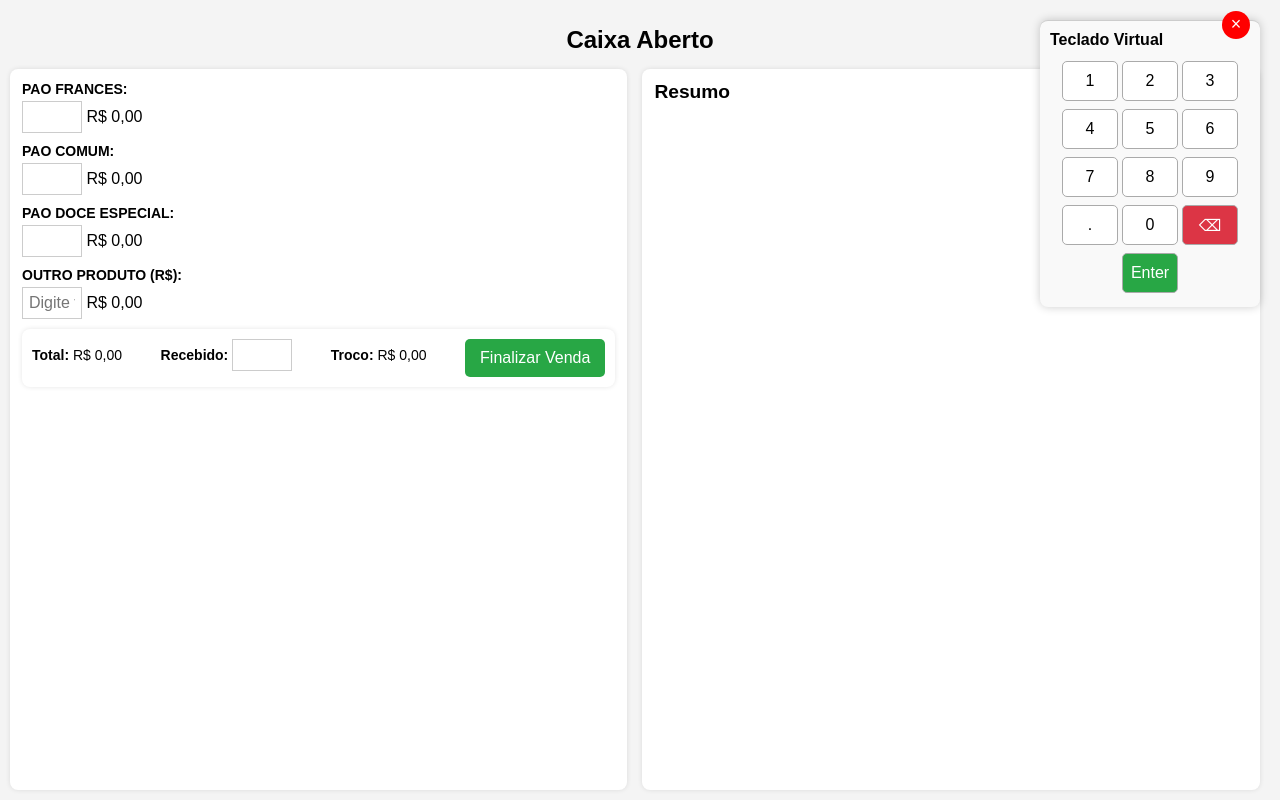
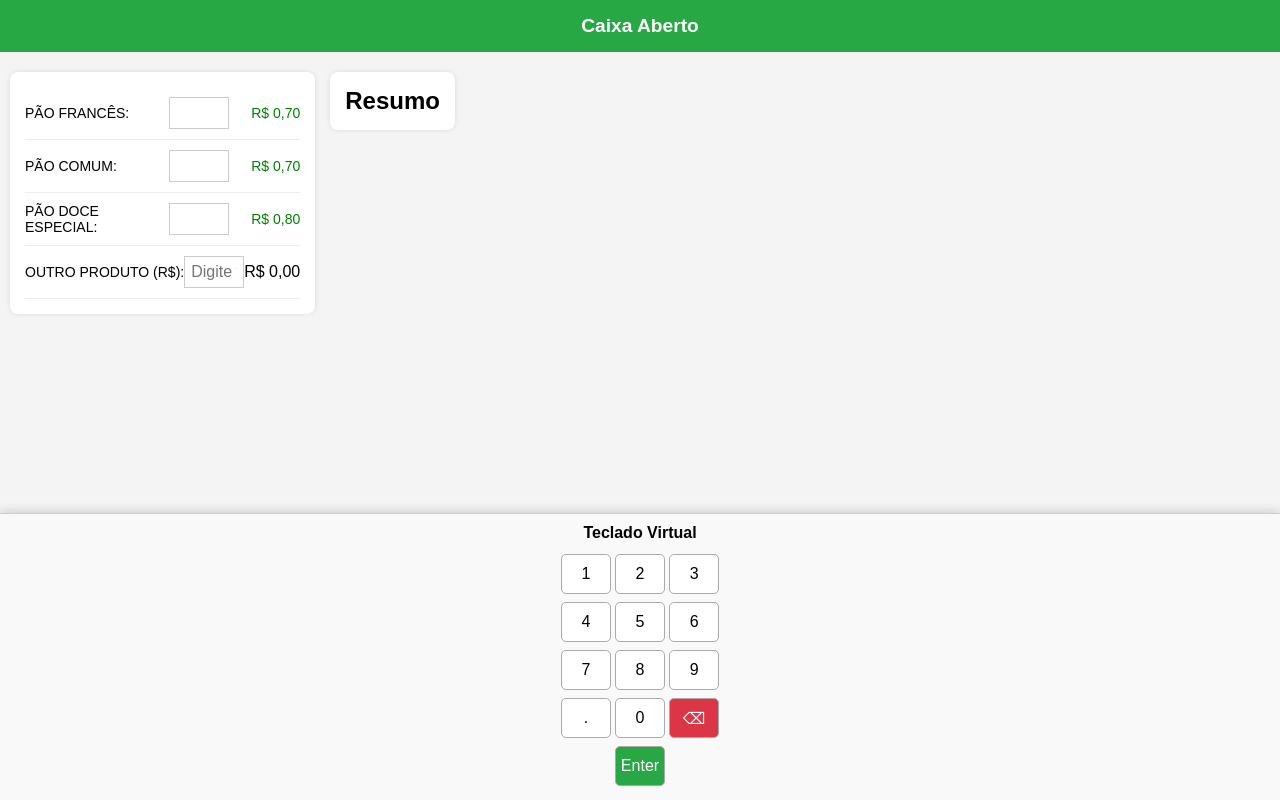
Before and after one commit to Tvf007/calculadora-atualizada, a plain HTML site: page index.html in a window 1280 px wide. Drawn offline with Linux system fonts and the light colour scheme.

Commit message:
Update index.html

```diff
--- a/index.html
+++ b/index.html
@@ -7,50 +7,64 @@
   <style>
     * {
       box-sizing: border-box;
+      margin: 0;
+      padding: 0;
     }
     body {
       font-family: Arial, sans-serif;
-      margin: 0;
-      padding: 10px;
       background: #f4f4f4;
-      min-height: 100vh;
       display: flex;
       flex-direction: column;
+      min-height: 100vh;
     }
     h1 {
       text-align: center;
-      margin-bottom: 15px;
-      font-size: 1.5em;
+      padding: 15px;
+      font-size: 1.2em;
+      background-color: #28a745;
+      color: white;
+      margin-bottom: 10px;
     }
     .container {
       display: flex;
       flex-direction: row;
+      flex-grow: 1;
       gap: 15px;
-      flex-grow: 1;
-      flex-wrap: wrap;
+      padding: 10px;
+      overflow: hidden;
     }
     .col-esquerda,
     .col-direita {
       background: #fff;
       border-radius: 8px;
-      padding: 12px;
+      padding: 15px;
       box-shadow: 0 0 5px rgba(0,0,0,0.1);
-      width: 100%;
+      display: flex;
+      flex-direction: column;
+      justify-content: space-between;
+      height: 100%;
+      overflow-y: auto;
     }
-    @media (min-width: 768px) {
+    @media (max-width: 768px) {
+      .container {
+        flex-direction: column;
+      }
       .col-esquerda,
       .col-direita {
-        width: 49%;
+        height: auto;
+        margin-bottom: 15px;
       }
     }
     .produto {
-      margin-bottom: 10px;
+      display: flex;
+      justify-content: space-between;
+      align-items: center;
+      padding: 10px 0;
+      border-bottom: 1px solid #eee;
     }
     label {
-      display: block;
-      margin-bottom: 4px;
       font-size: 14px;
-      font-weight: bold;
+      flex: 2;
     }
     input[type="text"] {
       width: 60px;
@@ -58,46 +72,36 @@
       font-size: 16px;
       border: 1px solid #ccc;
       outline: none;
+      text-align: right;
     }
-    input:focus {
-      border-color: #28a745;
-      box-shadow: 0 0 0 2px rgba(40, 167, 69, 0.2);
+    .preco {
+      font-size: 14px;
+      color: green;
+      flex: 1;
+      text-align: right;
     }
-    ul {
-      list-style-type: none;
-      padding-left: 0;
-      margin-top: 8px;
+
+    .rodape {
+      position: sticky;
+      bottom: 0;
+      background: #fff;
+      padding: 15px;
+      box-shadow: 0 -2px 5px rgba(0,0,0,0.1);
+      display: flex;
+      justify-content: space-around;
+      align-items: center;
+      z-index: 999;
     }
-    li {
-      background: #fff;
-      margin: 2px 0;
-      padding: 6px;
-      border-radius: 4px;
+
+    .rodape div {
+      flex: 1;
+      text-align: center;
       font-size: 14px;
     }
-    #notaFiscal h2 {
-      margin-top: 0;
-      font-size: 1.2em;
-    }
-    .rodape {
-      display: flex;
-      justify-content: space-between;
-      align-items: center;
-      margin-top: 10px;
-      padding: 10px;
-      background: #fff;
-      border-radius: 8px;
-      box-shadow: 0 0 5px rgba(0,0,0,0.1);
-      font-size: 14px;
-      position: relative;
-      z-index: 1;
-    }
-    .rodape div {
-      margin-bottom: 6px;
-    }
+
     .rodape button {
-      width: auto;
-      padding: 10px 15px;
+      flex: 2;
+      padding: 12px;
       font-size: 16px;
       background-color: #28a745;
       color: white;
@@ -105,6 +109,7 @@
       border-radius: 5px;
       cursor: pointer;
     }
+
     .rodape button:hover {
       background-color: #218838;
     }
@@ -116,36 +121,21 @@
       left: 0;
       right: 0;
       z-index: 1000;
+      background: #f9f9f9;
       border-top: 1px solid #ccc;
-      background: #f9f9f9;
-      border-radius: 10px 10px 0 0;
       padding: 10px;
       box-shadow: 0 -2px 10px rgba(0,0,0,0.15);
       display: flex;
       flex-direction: column;
       align-items: center;
     }
-    .fechar-teclado-btn {
-      position: absolute;
-      top: -10px;
-      right: 10px;
-      width: 28px;
-      height: 28px;
-      background-color: red;
-      color: white;
-      font-size: 18px;
-      text-align: center;
-      line-height: 26px;
-      border-radius: 50%;
-      cursor: pointer;
-      z-index: 1001;
-      display: none;
-    }
+
     .teclado-numerico h3 {
       margin-top: 0;
       margin-bottom: 8px;
       font-size: 16px;
     }
+
     .teclado-numerico button {
       width: 28%;
       height: 40px;
@@ -156,79 +146,62 @@
       border-radius: 5px;
       background-color: #fff;
     }
+
     .teclado-numerico button.enter {
       background-color: #28a745;
       color: white;
     }
+
     .teclado-numerico button.backspace {
       background-color: #dc3545;
       color: white;
     }
 
-    @media (min-width: 600px) {
-      .teclado-numerico {
-        bottom: auto;
-        top: 20px;
-        right: 20px;
-        left: auto;
-        width: 220px;
-        max-width: 90vw;
-        border-radius: 8px;
-        padding: 10px;
-        box-shadow: 0 0 10px rgba(0,0,0,0.2);
-      }
-      .fechar-teclado-btn {
-        display: block;
-      }
+    ul {
+      list-style-type: none;
+      padding-left: 0;
     }
 
-    .nota-item {
-      border: 1px solid #ccc;
-      padding: 8px;
-      margin-bottom: 10px;
-      border-radius: 6px;
+    li {
+      margin: 4px 0;
+      padding: 6px;
+      background: #f9f9f9;
+      border-radius: 4px;
     }
-    .nota-header {
-      font-weight: bold;
-      margin-bottom: 5px;
-    }
+
     #mensagemValidacao {
       color: red;
       margin-top: 10px;
+      text-align: center;
     }
   </style>
 </head>
 <body>
+
 <h1>Caixa Aberto</h1>
+
 <div class="container">
   <!-- Coluna Esquerda -->
   <div class="col-esquerda">
     <div class="produto">
-      <label for="quantidadePaoFrances">PAO FRANCES:</label>
+      <label for="quantidadePaoFrances">PÃO FRANCÊS:</label>
       <input type="text" id="quantidadePaoFrances" onclick="abrirTeclado(this)" readonly>
-      <span id="resultadoPaoFrances">R$ 0,00</span>
+      <span class="preco">R$ 0,70</span>
     </div>
     <div class="produto">
-      <label for="quantidadePaoDoceComum">PAO COMUM:</label>
+      <label for="quantidadePaoDoceComum">PÃO COMUM:</label>
       <input type="text" id="quantidadePaoDoceComum" onclick="abrirTeclado(this)" readonly>
-      <span id="resultadoPaoDoceComum">R$ 0,00</span>
+      <span class="preco">R$ 0,70</span>
     </div>
     <div class="produto">
-      <label for="quantidadePaoDoceEspecial">PAO DOCE ESPECIAL:</label>
+      <label for="quantidadePaoDoceEspecial">PÃO DOCE ESPECIAL:</label>
       <input type="text" id="quantidadePaoDoceEspecial" onclick="abrirTeclado(this)" readonly>
-      <span id="resultadoPaoDoceEspecial">R$ 0,00</span>
+      <span class="preco">R$ 0,80</span>
     </div>
     <div class="produto">
       <label for="valorEntrada">OUTRO PRODUTO (R$):</label>
       <input type="text" id="valorEntrada" placeholder="Digite valor" onclick="abrirTeclado(this)" readonly>
       <span id="resultadoAcumulado">R$ 0,00</span>
-    </div>
-    <!-- Rodapé dentro da coluna esquerda -->
-    <div class="rodape">
-      <div><strong>Total:</strong> <span id="valorTotal">R$ 0,00</span></div>
-      <div><strong>Recebido:</strong> <input type="text" id="valorRecebido" onclick="abrirTeclado(this)" readonly></div>
-      <div><strong>Troco:</strong> <span id="valorTroco">R$ 0,00</span></div>
-      <button onclick="proximoCliente()">Finalizar Venda</button>
     </div>
   </div>
 
@@ -238,18 +211,20 @@
       <h2>Resumo</h2>
       <ul id="listaItens"></ul>
     </div>
+    <div id="historicoNotas"></div>
   </div>
 </div>
 
-<!-- Campos ocultos para histórico -->
-<p style="display:none"><span id="nfTotal">R$ 0,00</span></p>
-<p style="display:none"><span id="nfRecebido">R$ 0,00</span></p>
-<p style="display:none"><span id="nfTroco">R$ 0,00</span></p>
-<div id="historicoNotas"></div>
+<!-- Rodapé com Total, Recebido, Troco e Botão -->
+<div class="rodape">
+  <div><strong>Total:</strong><br><span id="valorTotal">R$ 0,00</span></div>
+  <div><strong>Recebido:</strong><br><input type="text" id="valorRecebido" onclick="abrirTeclado(this)" readonly></div>
+  <div><strong>Troco:</strong><br><span id="valorTroco">R$ 0,00</span></div>
+  <button onclick="proximoCliente()">Finalizar Venda</button>
+</div>
 
 <!-- Teclado Numérico -->
 <div class="teclado-numerico" id="tecladoNumerico">
-  <div class="fechar-teclado-btn" onclick="fecharTeclado()" title="Fechar">×</div>
   <h3>Teclado Virtual</h3>
   <div id="botoesTeclado" style="display:flex; flex-wrap:wrap; justify-content:center;"></div>
 </div>
@@ -314,7 +289,6 @@
 
   function abrirTeclado(campo) {
     campoFocado = campo;
-    campo.focus();
   }
 
   function digitarTeclado(valor) {
@@ -346,11 +320,9 @@
   }
 
   function fecharTeclado() {
-    document.getElementById('tecladoNumerico').style.display = 'none';
-    if (campoFocado) {
-      campoFocado.blur();
-      campoFocado = null;
-    }
+    document.getElementById('tecladoNumerico').style.display = 'block';
+    if (campoFocado) campoFocado.blur();
+    campoFocado = null;
   }
 
   function adicionarOutroProduto() {
@@ -362,11 +334,10 @@
       const novoItem = { id: id, texto: `${nome} - ${formatar(valor)}` };
       produtosAdicionais.push(novoItem);
       totalAcumulado += valor;
-      const lista = document.getElementById('listaItens');
       const li = document.createElement('li');
       li.id = id;
       li.textContent = novoItem.texto;
-      lista.appendChild(li);
+      document.getElementById('listaItens').appendChild(li);
       document.getElementById('resultadoAcumulado').textContent = formatar(totalAcumulado);
       document.getElementById('valorEntrada').value = '';
       atualizarTotalGeral();
@@ -403,32 +374,13 @@
     const recebido = parseFloat(recebidoTexto) || 0;
     const msgElemento = document.getElementById('mensagemValidacao');
     if (recebidoTexto === '') {
-      if (!msgElemento) {
-        const divMsg = document.createElement('div');
-        divMsg.id = 'mensagemValidacao';
-        divMsg.style.color = 'red';
-        divMsg.style.marginTop = '10px';
-        divMsg.textContent = 'Falta preencher valor recebido';
-        document.querySelector('.rodape').before(divMsg);
-      } else {
-        msgElemento.textContent = 'Falta preencher valor recebido';
-      }
+      alert('Falta preencher valor recebido');
       return;
     }
     if (recebido < total) {
-      if (!msgElemento) {
-        const divMsg = document.createElement('div');
-        divMsg.id = 'mensagemValidacao';
-        divMsg.style.color = 'red';
-        divMsg.style.marginTop = '10px';
-        divMsg.textContent = 'Valor insuficiente';
-        document.querySelector('.rodape').before(divMsg);
-      } else {
-        msgElemento.textContent = 'Valor insuficiente';
-      }
+      alert('Valor insuficiente');
       return;
     }
-    if (msgElemento) msgElemento.remove();
 
     const itens = Array.from(document.getElementById('listaItens').children).map(li => li.textContent);
     const data = new Date().toLocaleString();
@@ -441,21 +393,16 @@
       data
     });
 
+    // Limpa dados
     document.getElementById('quantidadePaoFrances').value = '';
     document.getElementById('quantidadePaoDoceComum').value = '';
     document.getElementById('quantidadePaoDoceEspecial').value = '';
     document.getElementById('valorEntrada').value = '';
-    document.getElementById('resultadoPaoFrances').textContent = 'R$ 0,00';
-    document.getElementById('resultadoPaoDoceComum').textContent = 'R$ 0,00';
-    document.getElementById('resultadoPaoDoceEspecial').textContent = 'R$ 0,00';
     document.getElementById('resultadoAcumulado').textContent = 'R$ 0,00';
     document.getElementById('listaItens').innerHTML = '';
     document.getElementById('valorTotal').textContent = 'R$ 0,00';
     document.getElementById('valorRecebido').value = '';
     document.getElementById('valorTroco').textContent = 'R$ 0,00';
-    document.getElementById('nfTotal').textContent = 'R$ 0,00';
-    document.getElementById('nfRecebido').textContent = 'R$ 0,00';
-    document.getElementById('nfTroco').textContent = 'R$ 0,00';
     totalAcumulado = 0;
     produtosAdicionais = [];
     renderizarHistorico();
@@ -463,12 +410,12 @@
 
   function renderizarHistorico() {
     const container = document.getElementById('historicoNotas');
-    container.innerHTML = '<h2>Histórico de Vendas</h2>';
-    historico.forEach(nota => {
+    container.innerHTML = '<h2>Histórico</h2>';
+    historico.slice(-3).reverse().forEach(nota => {
       const div = document.createElement('div');
       div.className = 'nota-item';
       div.innerHTML = `
-        <div class="nota-header">Resumo #${nota.numero} - ${nota.data}</div>
+        <div><strong>Resumo #${nota.numero}</strong> - ${nota.data}</div>
         <ul>${nota.itens.map(item => `<li>${item}</li>`).join('')}</ul>
         <div>Total: ${nota.total}</div>
         <div>Recebido: ${nota.recebido}</div>
@@ -478,24 +425,11 @@
     });
   }
 
-  function registrarServiceWorker() {
-    if ('serviceWorker' in navigator) {
-      navigator.serviceWorker.register('sw.js')
-        .then(() => console.log('✅ Service Worker Registrado'))
-        .catch(err => console.error('❌ Erro ao Registrar SW:', err));
-    }
-  }
-
   window.onload = () => {
-    registrarServiceWorker();
-
-    // Impede o teclado físico do celular
     document.querySelectorAll("input[type='text']").forEach(input => {
       input.setAttribute("readonly", true);
       input.addEventListener("focus", () => abrirTeclado(input));
     });
-
-    // Mostra o teclado sempre visível
     document.getElementById('tecladoNumerico').style.display = 'block';
   };
 </script>
```
